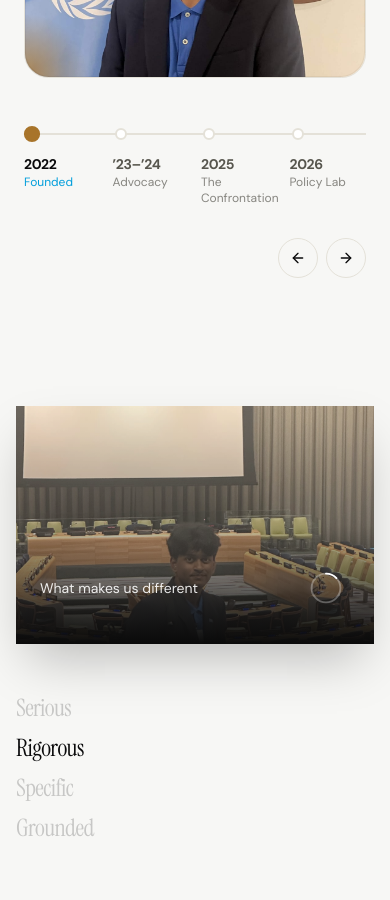
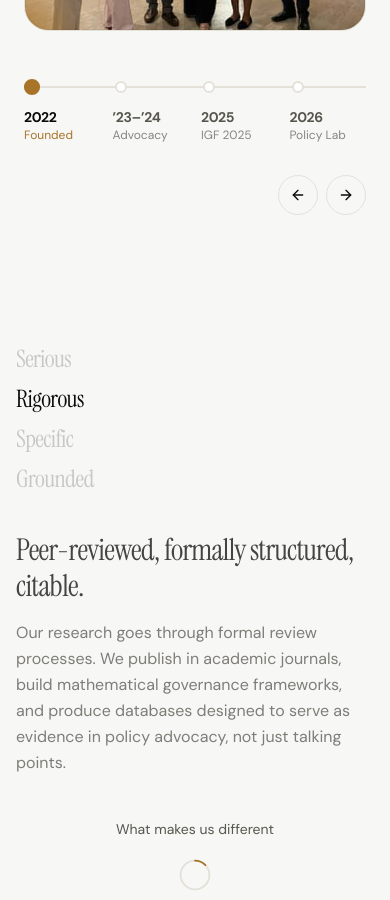
Before and after one commit to JT11-11/dtc-website, a Next.js app: page /about in a window 390 px wide. Shown: the part 4080-4980 px from the top of the page. Built offline with nearby package versions, Linux system fonts and the light colour scheme.

Commit message:
made a lot of edits

```diff
--- a/components/blocks/about-2.tsx
+++ b/components/blocks/about-2.tsx
@@ -2,7 +2,7 @@
 
 import { useState, useRef, useEffect, useCallback } from "react";
 import { motion, AnimatePresence } from "motion/react";
-import { ArrowLeft, ArrowRight, MapPin } from "lucide-react";
+import { ArrowLeft, ArrowRight } from "lucide-react";
 
 interface TimelineEntry {
   id: number;
@@ -36,7 +36,7 @@ const TIMELINE_DATA: TimelineEntry[] = [
     place: "Internet Governance Forum · Ethiopia",
     description:
       "At the invitation of the IGF Secretariat, the Dynamic Teen Coalition was established at the 2022 UN Internet Governance Forum in Ethiopia: the first teen-led coalition at the IGF.",
-    image: "/images/un/flag-portrait.jpg",
+    image: "/images/un/group.jpg",
   },
   {
     id: 2,
@@ -47,17 +47,17 @@ const TIMELINE_DATA: TimelineEntry[] = [
     place: "UN events · worldwide",
     description:
       "DTC returned to UN events year after year, challenging blanket social-media bans on the floor and building the first systematic global database of teen online restrictions, country by country, platform by platform.",
-    image: "/images/un/group.jpg",
+    image: "/images/un/conf-room.jpg",
   },
   {
     id: 3,
     year: "2025",
-    short: "The Confrontation",
-    title: "Oslo: The Confrontation",
+    short: "IGF 2025",
+    title: "Oslo: IGF 2025",
     highlight: "became our paper",
     place: "IGF 2025 · Norway",
     description:
-      "At IGF 2025 in Norway, DTC confronted Australia’s Ambassador for Cyber Affairs, Brendan Dowling, on the impact of teen bans on marginalised youth. That exchange became our paper. Across the year DTC also engaged the ECOSOC Youth Forum, HLPF, WSIS+20 and UNGA, and ran the first teen-led Dynamic Coalition session at the IGF in twenty years.",
+      "At IGF 2025 in Norway, DTC questioned the Australian government on their position on the impact of teen bans on marginalised youth. That exchange became our paper. Across the year DTC also engaged the ECOSOC Youth Forum, HLPF, WSIS+20 and UNGA, and ran the first teen-led Dynamic Coalition session at the IGF in twenty years.",
     image: "/images/un/hlpf.jpg",
   },
   {
@@ -125,7 +125,7 @@ export default function About2({ displayNavigation = true }: About2Props = {}) {
           transition={{ duration: 0.6, ease: [0.16, 1, 0.3, 1] }}
           className="mb-12 sm:mb-16"
         >
-          <p className="text-xs sm:text-sm font-semibold uppercase tracking-[0.22em] text-[var(--un-blue)]">
+          <p className="text-xs sm:text-sm font-semibold uppercase tracking-[0.22em] text-[var(--sun-gold)]">
             Our history
           </p>
           <h2 className="mt-3 text-4xl sm:text-5xl md:text-6xl font-bold tracking-tight text-foreground leading-[1.04] max-w-3xl">
@@ -149,7 +149,7 @@ export default function About2({ displayNavigation = true }: About2Props = {}) {
                 animate={{ opacity: 1, scale: 1 }}
                 exit={{ opacity: 0 }}
                 transition={{ duration: 0.5, ease: [0.16, 1, 0.3, 1] }}
-                className="pointer-events-none absolute -right-4 -top-10 select-none font-bold tracking-tighter text-[28vw] leading-none text-[var(--un-blue)]/[0.06] lg:text-[16rem]"
+                className="pointer-events-none absolute -right-4 -top-10 select-none font-bold tracking-tighter text-[28vw] leading-none text-[var(--sun-gold)]/[0.08] lg:text-[16rem]"
               >
                 {entry.year.replace("’", "")}
               </motion.span>
@@ -164,12 +164,7 @@ export default function About2({ displayNavigation = true }: About2Props = {}) {
                   exit={{ opacity: 0, y: -16 }}
                   transition={{ duration: 0.4, ease: [0.16, 1, 0.3, 1] }}
                 >
-                  <span className="inline-flex items-center gap-2 rounded-full border border-[var(--un-blue)]/30 bg-[var(--un-blue)]/[0.07] px-3 py-1 text-xs font-medium text-[var(--un-blue)]">
-                    <MapPin className="h-3.5 w-3.5" />
-                    {entry.place}
-                  </span>
-
-                  <div className="mt-5 flex items-baseline gap-4">
+                  <div className="flex items-baseline gap-4">
                     <span className="font-bold tracking-tighter text-5xl sm:text-6xl text-foreground">
                       {entry.year}
                     </span>
@@ -216,7 +211,7 @@ export default function About2({ displayNavigation = true }: About2Props = {}) {
             <div className="absolute top-[7px] left-0 right-0 h-[2px] bg-border" />
             {/* fill - width measured to the active dot's center (no overshoot) */}
             <motion.div
-              className="absolute top-[7px] left-0 h-[2px] bg-[var(--un-blue)]"
+              className="absolute top-[7px] left-0 h-[2px] bg-[var(--sun-gold)]"
               initial={false}
               animate={{ width: fillWidth }}
               transition={{ duration: 0.5, ease: [0.32, 0.72, 0, 1] }}
@@ -245,7 +240,7 @@ export default function About2({ displayNavigation = true }: About2Props = {}) {
                           isActive
                             ? "border-[var(--sun-gold)] bg-[var(--sun-gold)]"
                             : isPassed
-                              ? "border-[var(--un-blue)] bg-[var(--un-blue)]"
+                              ? "border-[var(--sun-gold)] bg-[var(--sun-gold)]"
                               : "border-border bg-card"
                         }`}
                         animate={{ scale: isActive ? 1.35 : 1, width: 12, height: 12 }}
@@ -261,7 +256,7 @@ export default function About2({ displayNavigation = true }: About2Props = {}) {
                     </span>
                     <span
                       className={`text-xs transition-colors duration-200 ${
-                        isActive ? "text-[var(--un-blue)]" : "text-muted-foreground/70"
+                        isActive ? "text-[var(--sun-gold)]" : "text-muted-foreground/70"
                       }`}
                     >
                       {e.short}
@@ -276,14 +271,14 @@ export default function About2({ displayNavigation = true }: About2Props = {}) {
             <div className="mt-8 flex justify-end gap-2">
               <button
                 onClick={() => go(activeIndex - 1)}
-                className="grid h-10 w-10 place-items-center rounded-full border border-border text-foreground transition-colors hover:bg-[var(--un-blue)] hover:text-white hover:border-[var(--un-blue)]"
+                className="grid h-10 w-10 place-items-center rounded-full border border-border text-foreground transition-colors hover:bg-[var(--sun-gold)] hover:text-white hover:border-[var(--sun-gold)]"
                 aria-label="Previous era"
               >
                 <ArrowLeft className="h-4 w-4" />
               </button>
               <button
                 onClick={() => go(activeIndex + 1)}
-                className="grid h-10 w-10 place-items-center rounded-full border border-border text-foreground transition-colors hover:bg-[var(--un-blue)] hover:text-white hover:border-[var(--un-blue)]"
+                className="grid h-10 w-10 place-items-center rounded-full border border-border text-foreground transition-colors hover:bg-[var(--sun-gold)] hover:text-white hover:border-[var(--sun-gold)]"
                 aria-label="Next era"
               >
                 <ArrowRight className="h-4 w-4" />
--- a/components/blocks/about-4.tsx
+++ b/components/blocks/about-4.tsx
@@ -8,7 +8,6 @@ interface ValueItem {
   title: string;
   heading: string;
   description: string;
-  image: string;
 }
 
 const VALUES: ValueItem[] = [
@@ -18,7 +17,6 @@ const VALUES: ValueItem[] = [
     heading: "Real work. Real stakes.",
     description:
       "DTC researchers do the same work as adult policy professionals: building databases, publishing in peer-reviewed journals, briefing delegates at the UN. We don't treat youth as a footnote.",
-    image: "/images/team/aditya.jpg",
   },
   {
     id: 2,
@@ -26,7 +24,6 @@ const VALUES: ValueItem[] = [
     heading: "Peer-reviewed, formally structured, citable.",
     description:
       "Our research goes through formal review processes. We publish in academic journals, build mathematical governance frameworks, and produce databases designed to serve as evidence in policy advocacy, not just talking points.",
-    image: "/images/un/conf-room.jpg",
   },
   {
     id: 3,
@@ -34,7 +31,6 @@ const VALUES: ValueItem[] = [
     heading: "We close the consultation gap.",
     description:
       "42 countries enacted social media bans with 0% meaningful youth input. That specific, documented failure is what DTC exists to address, not 'youth inclusion' as a vague aspiration, but the concrete, measurable absence of young voices in decisions about their digital lives.",
-    image: "/images/un/sdg-water.jpg",
   },
   {
     id: 4,
@@ -42,111 +38,49 @@ const VALUES: ValueItem[] = [
     heading: "Social media as survival infrastructure.",
     description:
       "For LGBTQ+ youth in hostile homes, low-income students without other networks, and teenagers navigating mental health crises, online spaces aren't entertainment. Restricting them isn't protective. Our research is grounded in that reality, not in moral panic.",
-    image: "/images/un/unga.jpg",
   },
 ];
 
 const CYCLE_DURATION = 6000;
 
-function ValuesList({ activeIndex }: { activeIndex: number }) {
+function ValuesList({
+  activeIndex,
+  onSelect,
+}: {
+  activeIndex: number;
+  onSelect: (index: number) => void;
+}) {
   return (
-    <div className="flex flex-col gap-2 sm:gap-2 lg:gap-8">
+    <div className="flex flex-col gap-2 sm:gap-3 lg:gap-6">
       {VALUES.map((value, index) => (
-        <motion.div
+        <motion.button
           key={value.id}
+          type="button"
+          onClick={() => onSelect(index)}
           initial={{ opacity: 0, x: -20 }}
           animate={{ opacity: 1, x: 0 }}
           transition={{ duration: 0.6, delay: index * 0.1 }}
+          className="text-left"
+          aria-current={activeIndex === index ? "true" : undefined}
         >
           <h3
-            className={`text-2xl sm:text-3xl lg:text-5xl xl:text-6xl font-bold tracking-tight transition-colors duration-500 ${activeIndex === index
-              ? "text-foreground"
-              : "text-foreground/20"
-              }`}
+            className={`text-2xl sm:text-3xl lg:text-5xl xl:text-6xl font-bold tracking-tight transition-colors duration-500 ${
+              activeIndex === index
+                ? "text-foreground"
+                : "text-foreground/20 hover:text-foreground/40"
+            }`}
           >
             {value.title}
           </h3>
-        </motion.div>
+        </motion.button>
       ))}
-    </div>
-  );
-}
-
-function ImageSection({
-  activeValue,
-  progress,
-  showProgress = false,
-}: {
-  activeValue: ValueItem;
-  progress: number;
-  showProgress?: boolean;
-}) {
-  return (
-    <div className="flex flex-col items-center">
-      {/* Image */}
-      <motion.div
-        initial={{ opacity: 0, scale: 0.95 }}
-        animate={{ opacity: 1, scale: 1 }}
-        transition={{ duration: 0.6, delay: 0.2 }}
-        className="relative w-full lg:max-w-sm mx-auto aspect-3/2 lg:aspect-3/4 lg:rounded-none overflow-hidden shadow-2xl"
-      >
-        <AnimatePresence mode="wait">
-          <motion.img
-            key={activeValue.id}
-            src={activeValue.image}
-            alt={activeValue.title}
-            className="w-full h-full object-cover"
-            initial={{ opacity: 0, scale: 1.1 }}
-            animate={{ opacity: 1, scale: 1 }}
-            exit={{ opacity: 0, scale: 0.95 }}
-            transition={{ duration: 0.5 }}
-          />
-        </AnimatePresence>
-
-        {/* Progress overlay for mobile */}
-        {showProgress && (
-          <div className="absolute inset-0 flex items-end justify-center pb-8 sm:pb-12 px-6 sm:px-8">
-            <div className="absolute inset-0 bg-linear-to-t from-neutral-950 via-black/20 to-transparent pointer-events-none" />
-            <div className="relative z-10 flex items-center justify-between w-full">
-              <p className="text-sm text-white/90 font-light">
-                What makes us different
-              </p>
-              <div className="relative w-12 h-12">
-                <svg className="w-full h-full -rotate-90" viewBox="0 0 100 100">
-                  <circle
-                    cx="50"
-                    cy="50"
-                    r="30"
-                    fill="none"
-                    stroke="currentColor"
-                    strokeWidth="4"
-                    className="text-white/30"
-                  />
-                  <circle
-                    cx="50"
-                    cy="50"
-                    r="30"
-                    fill="none"
-                    stroke="currentColor"
-                    strokeWidth="4"
-                    strokeLinecap="round"
-                    className="text-white"
-                    strokeDasharray={`${progress * 188} 188`}
-                  />
-                </svg>
-              </div>
-            </div>
-          </div>
-        )}
-      </motion.div>
     </div>
   );
 }
 
 function ProgressSection({ progress }: { progress: number }) {
   return (
-    <div className="flex flex-col items-center">
-      {/* Label */}
+    <div className="flex flex-col items-center gap-3">
       <motion.p
         initial={{ opacity: 0, y: 10 }}
         animate={{ opacity: 1, y: 0 }}
@@ -156,15 +90,14 @@ function ProgressSection({ progress }: { progress: number }) {
         What makes us different
       </motion.p>
 
-      {/* Progress Circle */}
       <motion.div
         initial={{ opacity: 0, scale: 0.8 }}
         animate={{ opacity: 1, scale: 1 }}
         transition={{ duration: 0.6, delay: 0.5 }}
-        className="relative w-12 h-12 sm:w-14 sm:h-14"
+        className="relative h-12 w-12 sm:h-14 sm:w-14"
+        aria-hidden
       >
-        {/* Background circle */}
-        <svg className="w-full h-full -rotate-90" viewBox="0 0 100 100">
+        <svg className="h-full w-full -rotate-90" viewBox="0 0 100 100">
           <circle
             cx="50"
             cy="50"
@@ -174,7 +107,6 @@ function ProgressSection({ progress }: { progress: number }) {
             strokeWidth="4"
             className="text-border"
           />
-          {/* Progress circle */}
           <circle
             cx="50"
             cy="50"
@@ -183,7 +115,7 @@ function ProgressSection({ progress }: { progress: number }) {
             stroke="currentColor"
             strokeWidth="4"
             strokeLinecap="round"
-            className="text-[var(--un-blue)]"
+            className="text-[var(--sun-gold)]"
             strokeDasharray={`${progress * 188} 188`}
           />
         </svg>
@@ -203,10 +135,10 @@ function ContentSection({ activeValue }: { activeValue: ValueItem }) {
           exit={{ opacity: 0, y: -20 }}
           transition={{ duration: 0.5 }}
         >
-          <h2 className="text-3xl sm:text-4xl lg:text-5xl font-bold tracking-tight text-foreground mb-4 sm:mb-6">
+          <h2 className="mb-4 text-3xl font-bold tracking-tight text-foreground sm:mb-6 sm:text-4xl lg:text-5xl">
             {activeValue.heading}
           </h2>
-          <p className="text-base sm:text-lg text-muted-foreground leading-relaxed">
+          <p className="max-w-xl text-base leading-relaxed text-muted-foreground sm:text-lg">
             {activeValue.description}
           </p>
         </motion.div>
@@ -218,6 +150,11 @@ function ContentSection({ activeValue }: { activeValue: ValueItem }) {
 export default function About4() {
   const [activeIndex, setActiveIndex] = useState(0);
   const [progress, setProgress] = useState(0);
+
+  const selectValue = (index: number) => {
+    setActiveIndex(index);
+    setProgress(0);
+  };
 
   useEffect(() => {
     setProgress(0);
@@ -239,53 +176,17 @@ export default function About4() {
   }, [activeIndex]);
 
   const activeValue = VALUES[activeIndex];
-  const [isSafari, setIsSafari] = useState(false);
-
-  useEffect(() => {
-    const ua = navigator.userAgent.toLowerCase();
-    if (ua.indexOf("safari") !== -1 && ua.indexOf("chrome") === -1) {
-      setIsSafari(true);
-    }
-  }, []);
 
   return (
-    <section className="w-full flex items-center py-12 px-4 sm:px-6 lg:px-8 bg-background">
-      <div className="max-w-[1400px] mx-auto w-full">
-        {/* Mobile/Tablet: Stack vertically with progress overlaid on image */}
-        <div className="flex flex-col gap-12 sm:gap-16 lg:hidden">
-          <ImageSection
-            activeValue={activeValue}
-            progress={progress}
-            showProgress={true}
-          />
-          <ValuesList activeIndex={activeIndex} />
+    <section className="w-full bg-background px-4 py-12 sm:px-6 sm:py-16 lg:px-8 lg:py-20">
+      <div className="mx-auto w-full max-w-[1400px]">
+        <div className="flex flex-col gap-8 sm:gap-10 lg:grid lg:grid-cols-[max-content_minmax(0,1fr)] lg:items-start lg:gap-8 xl:gap-12">
+          <ValuesList activeIndex={activeIndex} onSelect={selectValue} />
           <ContentSection activeValue={activeValue} />
         </div>
 
-        {/* Desktop: 3-column grid with progress below */}
-        <div className="hidden lg:flex lg:flex-col gap-12">
-          {/* Top Row: 3 columns */}
-          <div className="grid grid-cols-3 gap-12 xl:gap-16 items-center">
-            {/* Left Column: Values List */}
-            <div className="flex items-center justify-center">
-              <ValuesList activeIndex={activeIndex} />
-            </div>
-
-            {/* Center Column: Image */}
-            <div className="flex items-center justify-center">
-              <ImageSection activeValue={activeValue} progress={progress} />
-            </div>
-
-            {/* Right Column: Content */}
-            <div className="flex items-center justify-center">
-              <ContentSection activeValue={activeValue} />
-            </div>
-          </div>
-
-          {/* Bottom Row: Progress Section */}
-          <div className={`flex justify-center ${isSafari ? "mt-8" : ""}`}>
-            <ProgressSection progress={progress} />
-          </div>
+        <div className="mt-12 flex justify-center sm:mt-16">
+          <ProgressSection progress={progress} />
         </div>
       </div>
     </section>
--- a/components/blocks/cta-1.tsx
+++ b/components/blocks/cta-1.tsx
@@ -221,14 +221,14 @@ export default function CTA1({
           >
             <a
               href={primaryHref}
-              className="inline-flex items-center justify-center px-8 py-3.5 rounded-full bg-[var(--sun-gold)] text-black text-sm font-semibold transition-transform duration-200 hover:scale-[1.03] hover:shadow-[0_8px_30px_-8px_rgba(168,116,42,0.45)] w-full sm:w-auto"
+              className="inline-flex items-center justify-center px-8 py-3.5 rounded-full bg-foreground text-background text-sm font-semibold transition-opacity duration-200 hover:opacity-85 w-full sm:w-auto"
             >
               {primaryLabel}
             </a>
             {secondaryLabel && secondaryHref && (
               <a
                 href={secondaryHref}
-                className="inline-flex items-center justify-center px-8 py-3.5 rounded-full border border-border text-foreground text-sm font-medium hover:bg-muted transition-colors w-full sm:w-auto"
+                className="inline-flex items-center justify-center px-8 py-3.5 rounded-full border border-foreground/20 bg-transparent text-foreground text-sm font-medium hover:bg-foreground/5 transition-colors w-full sm:w-auto"
               >
                 {secondaryLabel}
               </a>
--- a/components/blocks/navigation-9.tsx
+++ b/components/blocks/navigation-9.tsx
@@ -3,7 +3,7 @@
 import { useEffect, useState } from "react";
 import Image from "next/image";
 import { motion, AnimatePresence } from "motion/react";
-import { Home, Users, Briefcase, Database, Handshake, Mail, Menu, X } from "lucide-react";
+import { Home, Users, Briefcase, Handshake, Mail, Menu, X } from "lucide-react";
 import { usePathname } from "next/navigation";
 import { useOverlay } from "@/lib/overlay-context";
 
@@ -11,7 +11,6 @@ const navLinks = [
   { label: "Home", href: "/", icon: Home },
   { label: "About Us", href: "/about", icon: Users },
   { label: "Our Work", href: "/work", icon: Briefcase },
-  { label: "Database", href: "/work/database", icon: Database },
   { label: "Partners", href: "/partners", icon: Handshake },
   { label: "Contact", href: "/contact", icon: Mail },
 ];
--- a/components/blocks/partners-page.tsx
+++ b/components/blocks/partners-page.tsx
@@ -6,7 +6,7 @@ import { Highlight } from "@/components/ui/highlight";
 const partners = [
   {
     name: "Swayam Initiative",
-    region: "MENA Region",
+    region: "Research Partner",
     description:
       "Swayam Initiative works to build policy literacy and civic engagement across the Middle East and North Africa. We connected through shared goals around youth voice in governance, and have been collaborating on how young people can shape the digital policy landscape in their communities.",
     link: "https://policy-mena-path.base44.app/",
@@ -14,14 +14,10 @@ const partners = [
   },
   {
     name: "PERME",
-    region: "Research Partner",
+    region: "MENA Region",
     description:
       "PERME shares our commitment to rigorous, data-driven policy research. Our collaboration has focused on building shared research infrastructure and databases that both organizations can use to inform advocacy and policy recommendations at regional and international levels.",
     databases: [
-      {
-        label: "Policy Database",
-        href: "https://docs.google.com/spreadsheets/d/1bn4IupxTEsWR9vetTepZzZMIQtCdziZ6UdgLi9a0O_Q/edit?gid=939924722#gid=939924722",
-      },
       {
         label: "Research Tracker",
         href: "https://docs.google.com/spreadsheets/d/1zHiw7h_BNnXkTRnvXF-Ov8QYzRTmdVR-j0HwA5AWBos/edit?gid=0#gid=0",
@@ -70,7 +66,7 @@ export function PartnersPage() {
                   href={partner.link}
                   target="_blank"
                   rel="noopener noreferrer"
-                  className="inline-flex items-center gap-2 px-5 py-2.5 rounded-full bg-[var(--sun-gold)] text-black text-sm font-semibold hover:scale-[1.03] transition-transform"
+                  className="inline-flex items-center gap-2 px-5 py-2.5 rounded-full bg-[var(--sun-gold)] text-white text-sm font-semibold hover:scale-[1.03] transition-transform"
                 >
                   {partner.linkLabel}
                   <ArrowUpRight className="w-4 h-4" />
--- a/components/blocks/un-roll-call.tsx
+++ b/components/blocks/un-roll-call.tsx
@@ -30,9 +30,9 @@ const ENTRIES: RollCallEntry[] = [
   },
   {
     year: "2025",
-    venue: "IGF Oslo: The Confrontation",
+    venue: "IGF Oslo: IGF 2025",
     place: "Norway",
-    note: "Confronted Australia’s Ambassador for Cyber Affairs, Brendan Dowling, on the impact of teen bans on marginalised youth, the exchange that became our paper.",
+    note: "Questioned the Australian government on their position on the impact of teen bans on marginalised youth, the exchange that became our paper.",
   },
   {
     year: "2025",
```
Also changed, not shown: components/blocks/dotlottie-player.tsx (+19 -0 lines), components/blocks/restriction-database-feature.tsx (+17 -5 lines), 1 other file (tests, documents, lock files or other folders).
